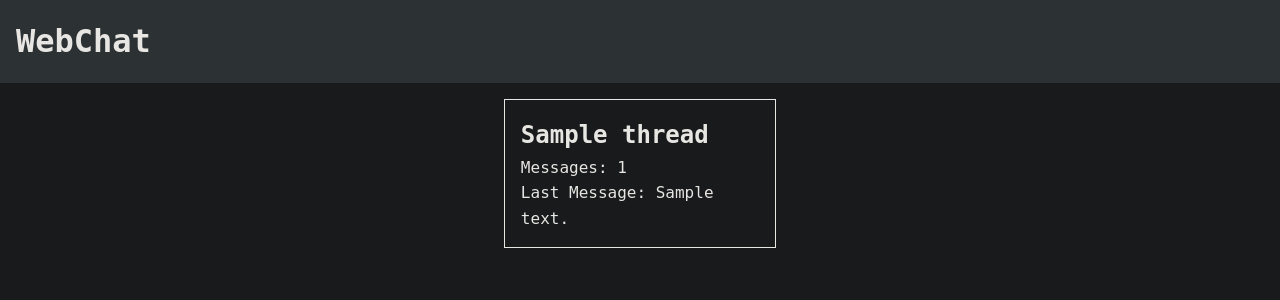
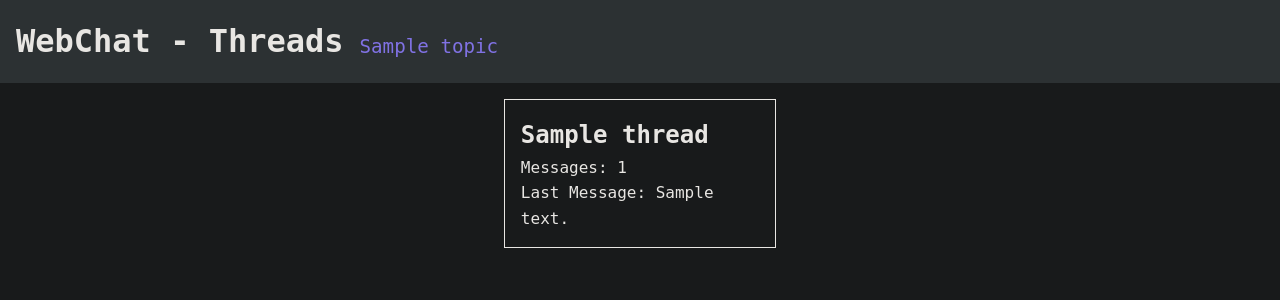
Before and after one commit to Roar1ngDuck/webchat, a Flask app: template templates/area.html in a window 1280 px wide. Shown: the top 300 px of the page. Run offline with Flask 3, Linux system fonts and the light colour scheme; the template is opened without the code that fills it: most values are stand-ins (such as "Sample title", 1, 10 or a date in 2020).

Commit message:
Show location in header

```diff
--- a/models.py
+++ b/models.py
@@ -46,9 +46,10 @@ class Thread:
     def create_from_db(cls, id):
         instance = cls()
         instance.id = id
-        sql = text("""SELECT M.id, M.thread, U.username, M.text, M.sent_time FROM messages M JOIN users U ON M.sender = U.id WHERE M.thread = :thread_id""")
+        sql = text("""SELECT M.id, T.title, U.username, M.text, M.sent_time FROM messages M JOIN users U ON M.sender = U.id JOIN threads T ON M.thread = T.id WHERE M.thread = :thread_id""")
         result = app.db.session.execute(sql, {"thread_id" : id})
         message_results = result.fetchall()
+        instance.title = message_results[0][1]
         instance.messages:list[Thread] = []
         for message_result in message_results:
             message = Message.create_from_sql_result(message_result)
--- a/static/styles.css
+++ b/static/styles.css
@@ -20,6 +20,17 @@ body, html {
 header {
     background-color: #2c3133;
     padding: 1rem;
+}
+
+.header-container {
+    display: flex;
+}
+
+.header-small {
+    margin-top: 1rem;
+    margin-left: 1rem;
+    font-size: 1.2rem;
+    color: rgb(128, 114, 228);
 }
 
 /* Main content area styling: padding */
--- a/templates/area.html
+++ b/templates/area.html
@@ -1,12 +1,12 @@
 {% extends "base.html" %}
 
 {% block title %}
-WebChat
+<h1>WebChat - Threads</h1> <div class="header-small">{{ area.topic }}</div>
 {% endblock %}
 
 {% block content %}
 <section class="discussion-areas">
-    {% for thread in threads %}
+    {% for thread in area.threads %}
     <a href="{{ url_for('view_thread', thread_id=thread.id) }}" class="discussion-area-link">
         <article class="discussion-area">
             <h2>{{ thread.title }}</h2>
--- a/templates/base.html
+++ b/templates/base.html
@@ -3,7 +3,7 @@
 <head>
     <meta charset="UTF-8">
     <meta name="viewport" content="width=device-width, initial-scale=1.0">
-    <title>{% block title %}WebChat{% endblock %}</title>
+    <title>WebChat</title>
     <link rel="stylesheet" href="{{ url_for('static', filename='styles.css') }}">
     <script src="{{ url_for('static', filename='zxcvbn.js') }}"></script>
     <link rel="preconnect" href="https://fonts.googleapis.com">
@@ -12,7 +12,7 @@
 </head>
 <body>
     <header>
-        <h1>WebChat</h1>
+        <div class="header-container">{% block title %}<h1>WebChat</h1>{% endblock %}</div>
         {% if "user_id" in session %}
             <span class="username-display">Logged in as <span class="username-highlight">{{ session["username"] }}</span></span>
             <a href="{{ url_for('logout') }}" class="logout-button">Logout</a>
--- a/templates/index.html
+++ b/templates/index.html
@@ -1,7 +1,7 @@
 {% extends "base.html" %}
 
 {% block title %}
-WebChat
+<h1>WebChat - Areas</h1>
 {% endblock %}
 
 {% block content %}
@@ -12,7 +12,7 @@ WebChat
             <h2>{{ area.topic }}</h2>
             <p>Threads: <span class="thread-count">{{ area.thread_count }}</span></p>
             <p>Messages: <span class="message-count">{{ area.message_count }}</span></p>
-            <p>Last Message: <time class="last-message">{{ area.last_message }}</time></p>
+            <p>Last: <time class="last-message">{{ area.last_message }}</time></p>
         </article>
     </a>
     {% endfor %}
--- a/templates/thread.html
+++ b/templates/thread.html
@@ -1,7 +1,7 @@
 {% extends "base.html" %}
 
 {% block title %}
-WebChat
+<h1>WebChat - Messages</h1> <div class="header-small">{{ thread.title }}</div>
 {% endblock %}
 
 {% block content %}
```
